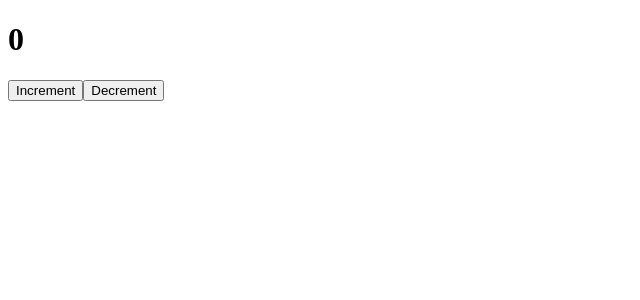
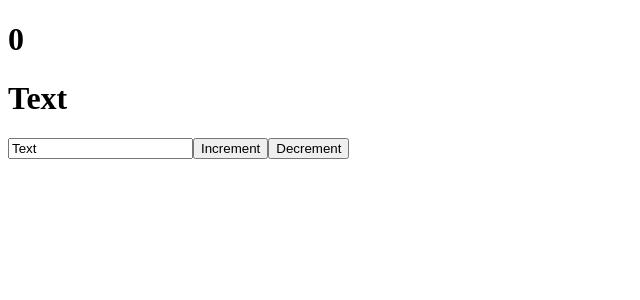
Before and after one commit to kofranek/react-a_ja, a React (Create React App) app: page / in a window 1280 px wide. Shown: the top 300 px of the page, without its empty margins (0-640 px from the left). Built offline with nearby package versions, Linux system fonts and the light colour scheme.

Commit message:
Управляемый инпут

```diff
--- a/src/App.js
+++ b/src/App.js
@@ -2,6 +2,7 @@ import React, {useState} from 'react'
 
 function App() {
     const [likes, setLikes] = useState(0)
+    const [value, setValue] = useState("Text")
 
     function increment() {
         setLikes(likes + 1)
@@ -10,10 +11,14 @@ function App() {
     function decrement() {
         setLikes(likes - 1)
     }
-
     return (
         <div className="App">
             <h1>{likes}</h1>
+            <h1>{value}</h1>
+            <input type="text"
+                   value={value}
+                   onChange = {event=>setValue(event.target.value)}
+            />
             <button onClick={increment}>Increment</button>
             <button onClick={decrement}>Decrement</button>
         </div>
```
